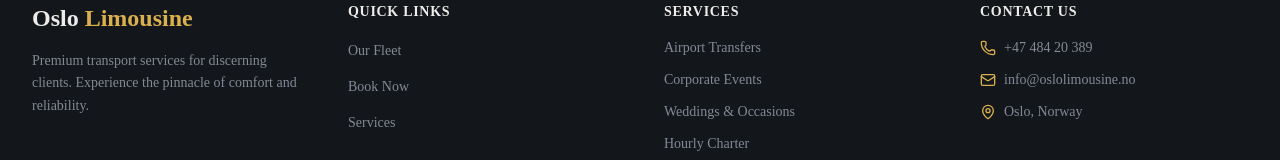
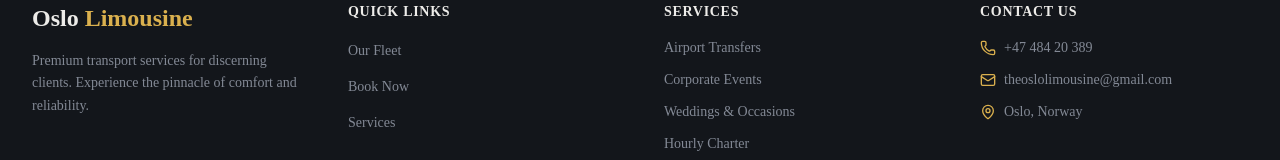
Before and after one commit to HashimS03/LuxTaxi, a Next.js app in the folder LuxTaxi/: page / in a window 1280 px wide. Shown: the part 4431-4591 px from the top of the page. Built offline with nearby package versions, Linux system fonts and the light colour scheme; a web font is replaced by a local one.

Commit message:
fix edit

```diff
--- a/LuxTaxi/components/footer.tsx
+++ b/LuxTaxi/components/footer.tsx
@@ -90,11 +90,11 @@ export function Footer() {
               </li>
               <li>
                 <a
-                  href="mailto:info@oslolimousine.no"
+                  href="mailto:theoslolimousine@gmail.com"
                   className="flex items-center gap-2 text-sm text-muted-foreground hover:text-primary transition-colors"
                 >
                   <Mail className="h-4 w-4 text-accent" />
-                  info@oslolimousine.no
+                  theoslolimousine@gmail.com
                 </a>
               </li>
               <li>
```
